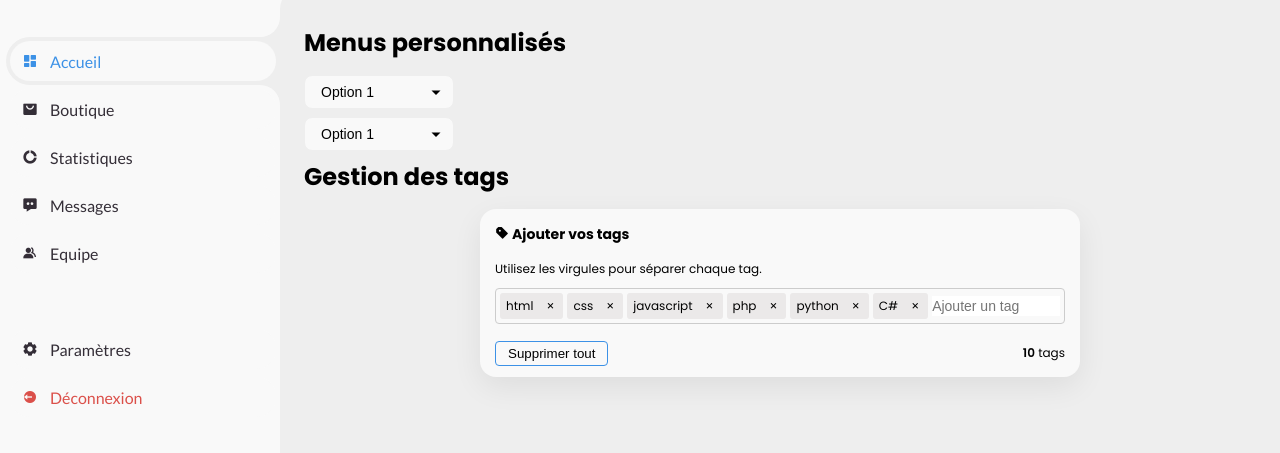
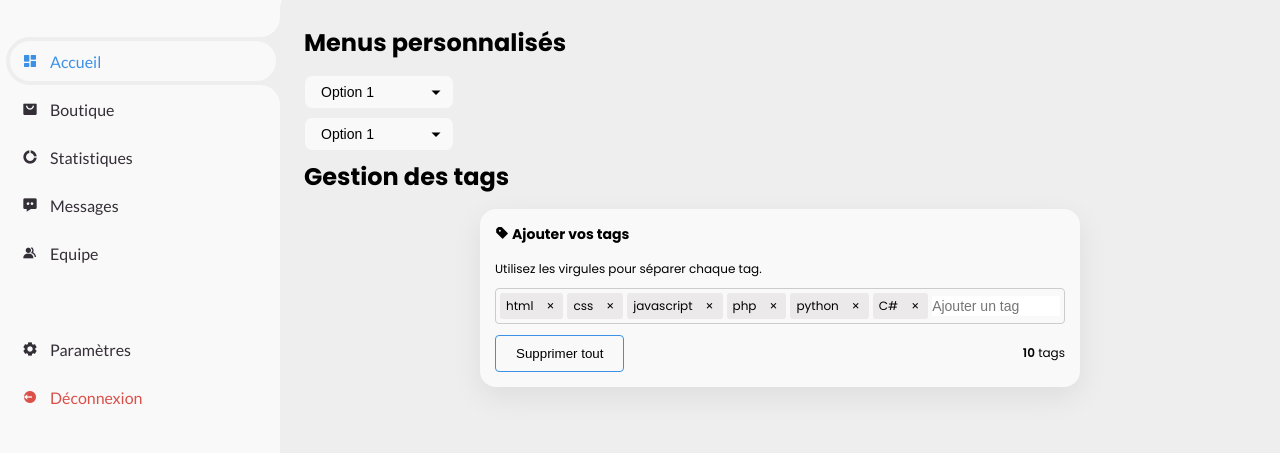
Before and after one commit to DakinQuelia/CorvanisDashboard, a plain HTML site: page elements.html in a window 1280 px wide. Shown: the part 67-520 px from the top of the page. Drawn offline with nearby package versions, Linux system fonts and the light colour scheme.

Commit message:
Correction CSS de "tags"

```diff
--- a/assets/stylesheets/style.css
+++ b/assets/stylesheets/style.css
@@ -1117,12 +1117,12 @@ select.custom options {
     align-items: center;
     justify-content: space-between;
     margin-top: 10px;
-    margin-bottom: -10px;
+
 }
 
 .tags-wrap .bottom .remove-all {
     cursor: pointer;
-    padding: 4px 12px;
+    padding: 10px 20px;
     outline: none;
     background: transparent;
     border: 1px solid var(--blue);
```
